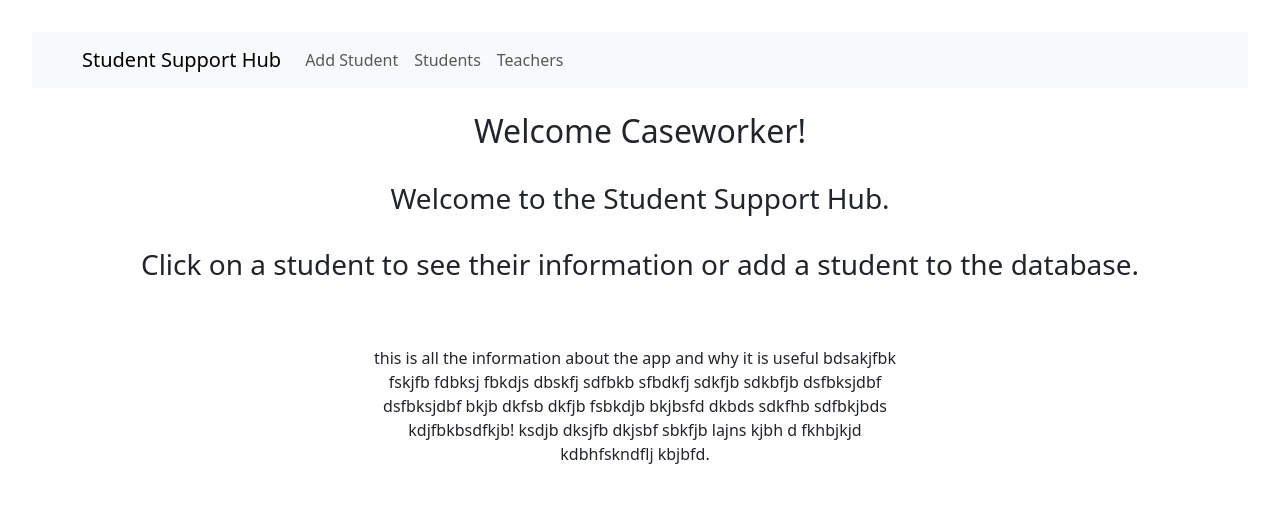
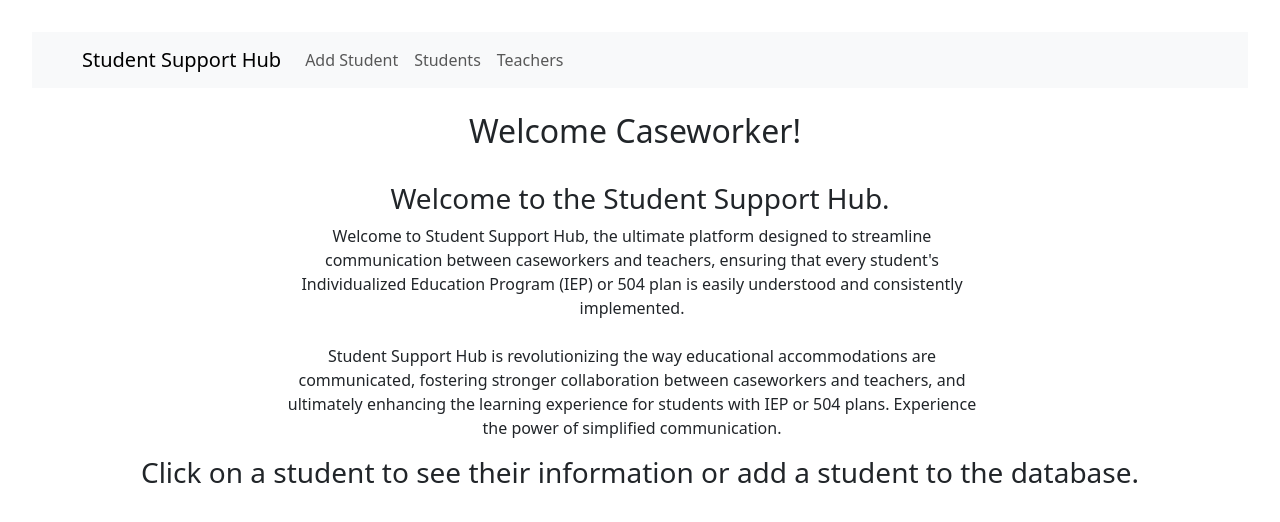
Before and after one commit to tkennelly/Student_Support_Hub, a React (Vite) app in the folder StudentSupportHub/: page /home in a window 1280 px wide. Shown: the top 522 px of the page. Built offline with nearby package versions, Linux system fonts and the light colour scheme.

Commit message:
fixed homepage

```diff
--- a/StudentSupportHub/src/App.css
+++ b/StudentSupportHub/src/App.css
@@ -6,10 +6,14 @@
 }
 
 .desc-p {
-  max-width: 600px;
+  max-width: 700px;
   text-align: center;
-  padding: 2rem;
-  margin-left: 253px;
+  /* padding: 2rem; */
+  margin-left: 200px;
+}
+
+.welc-case {
+  margin-right: 10px;
 }
 
 .student-name {
--- a/StudentSupportHub/src/components/Home.jsx
+++ b/StudentSupportHub/src/components/Home.jsx
@@ -8,13 +8,11 @@ const Home = () => {
         <Container>
         <div>
             <br/>
-            <h2> Welcome Caseworker! </h2>
+            <h2 className='welc-case'> Welcome Caseworker! </h2>
             <br/>
             <h3> Welcome to the Student Support Hub. </h3>
-            <br/>
+            <p className="desc-p"> Welcome to Student Support Hub, the ultimate platform designed to streamline communication between caseworkers and teachers, ensuring that every student's Individualized Education Program (IEP) or 504 plan is easily understood and consistently implemented. <br/> <br/> Student Support Hub is revolutionizing the way educational accommodations are communicated, fostering stronger collaboration between caseworkers and teachers, and ultimately enhancing the learning experience for students with IEP or 504 plans. Experience the power of simplified communication. </p>
             <h3> Click on a student to see their information or add a student to the database. </h3>
-            <br/>
-            <p className="desc-p"> this is all the information about the app and why it is useful bdsakjfbk fskjfb fdbksj fbkdjs dbskfj sdfbkb sfbdkfj sdkfjb sdkbfjb dsfbksjdbf dsfbksjdbf bkjb dkfsb  dkfjb fsbkdjb bkjbsfd dkbds sdkfhb sdfbkjbds kdjfbkbsdfkjb! ksdjb dksjfb dkjsbf sbkfjb lajns kjbh d fkhbjkjd kdbhfskndflj kbjbfd. </p>
          </div>
         </Container>
     )
```
